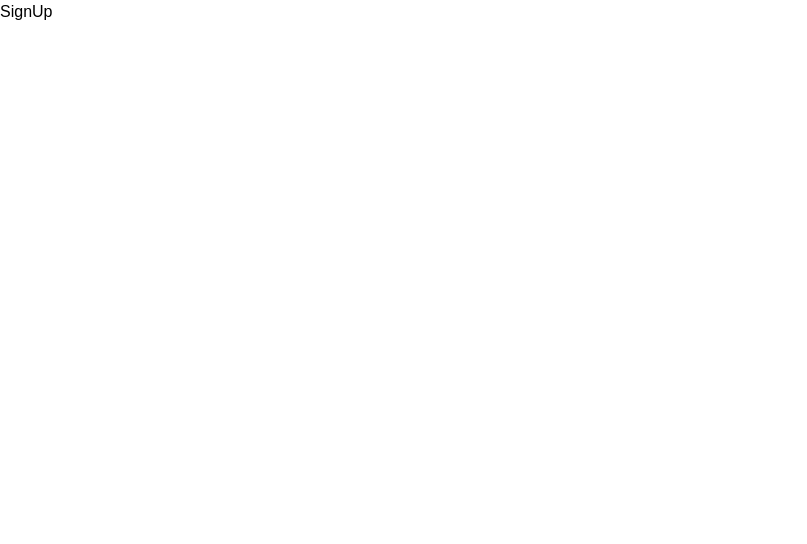
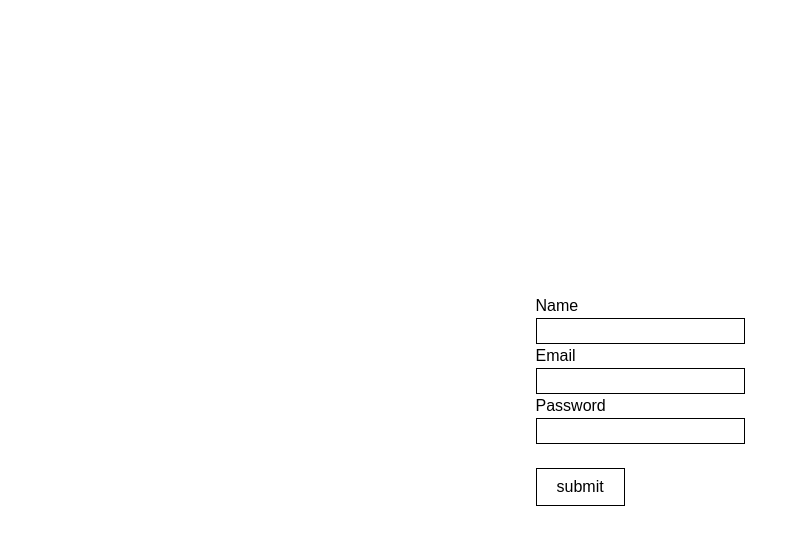
Before and after one commit to jahidulkanchan/greenfin, a Next.js app: page /signup in a window 1280 px wide. Shown: the top 544 px of the page, without its empty margins (0-807 px from the left). Built offline with nearby package versions, Linux system fonts and the light colour scheme.

Commit message:
signup api done

```diff
--- a/package.json
+++ b/package.json
@@ -9,6 +9,7 @@
     "lint": "next lint"
   },
   "dependencies": {
+    "axios": "^1.11.0",
     "bcryptjs": "^3.0.2",
     "mongoose": "^8.17.1",
     "next": "^15.4.6",
--- a/src/app/(auth)/login/layout.js
+++ b/src/app/(auth)/login/layout.js
@@ -1,12 +1,3 @@
-import React from 'react'
-
-
-export default function LoginLayout({children}) {
-  return (
-    <html lang="en">
-      <body>
-        {children}
-      </body>
-    </html>
-  )
+export default function LoginLayout({ children }) {
+  return <>{children} </>;
 }
--- a/src/app/(auth)/signup/page.js
+++ b/src/app/(auth)/signup/page.js
@@ -1,5 +1,54 @@
-import React from 'react';
+'use client';
+import axiosPublic from '@/app/lib/axiosPublic';
+import { useState } from 'react';
 
 export default function SignUpPage() {
-  return <div>SignUp</div>;
+  const [formData, setFormData] = useState({
+    name: '',
+    email: '',
+    password: '',
+  });
+
+  const handleChange = (e) => {
+    const { id, value } = e.target;
+    setFormData((prev) => ({
+      ...prev,
+      [id]: value,
+    }));
+  };
+
+  const handleSubmit = async (e) => {
+    e.preventDefault();
+    try {
+      const res = await axiosPublic.post('/auth/signup', formData);
+      console.log('signup successfully');
+      if(res?.data){
+       setFormData({ name: '', email: '', password: '' });
+      }
+    } catch (error) {
+      console.log('Signup Failed', error?.message || error);
+    }
+    console.log('Form Data:', formData);
+  };
+
+  return (
+    <section className="flex justify-center items-center min-h-screen">
+      <form onSubmit={handleSubmit}>
+        <label htmlFor="name">Name</label>
+        <br />
+        <input className="border outline-none" id="name" type="text" value={formData.name} onChange={handleChange} />
+        <br />
+        <label htmlFor="email">Email</label>
+        <br />
+        <input className="border outline-none" id="email" type="email" value={formData.email} onChange={handleChange} />
+        <br />
+        <label htmlFor="password">Password</label>
+        <br />
+        <input className="border outline-none" id="password" type="password" value={formData.password} onChange={handleChange} />
+        <br />
+        <br />
+        <input type="submit" className="border py-1.5 px-5" value="submit" />
+      </form>
+    </section>
+  );
 }
--- /dev/null
+++ b/src/app/lib/axiosPublic.js
@@ -0,0 +1,6 @@
+const { default: axios } = require('axios');
+
+const axiosPublic = axios.create({
+  baseURL: 'http://localhost:3000',
+});
+export default axiosPublic;
```
Also changed, not shown: src/app/(api)/auth/login/route.js (added), 1 other file (tests, documents, lock files or other folders).
